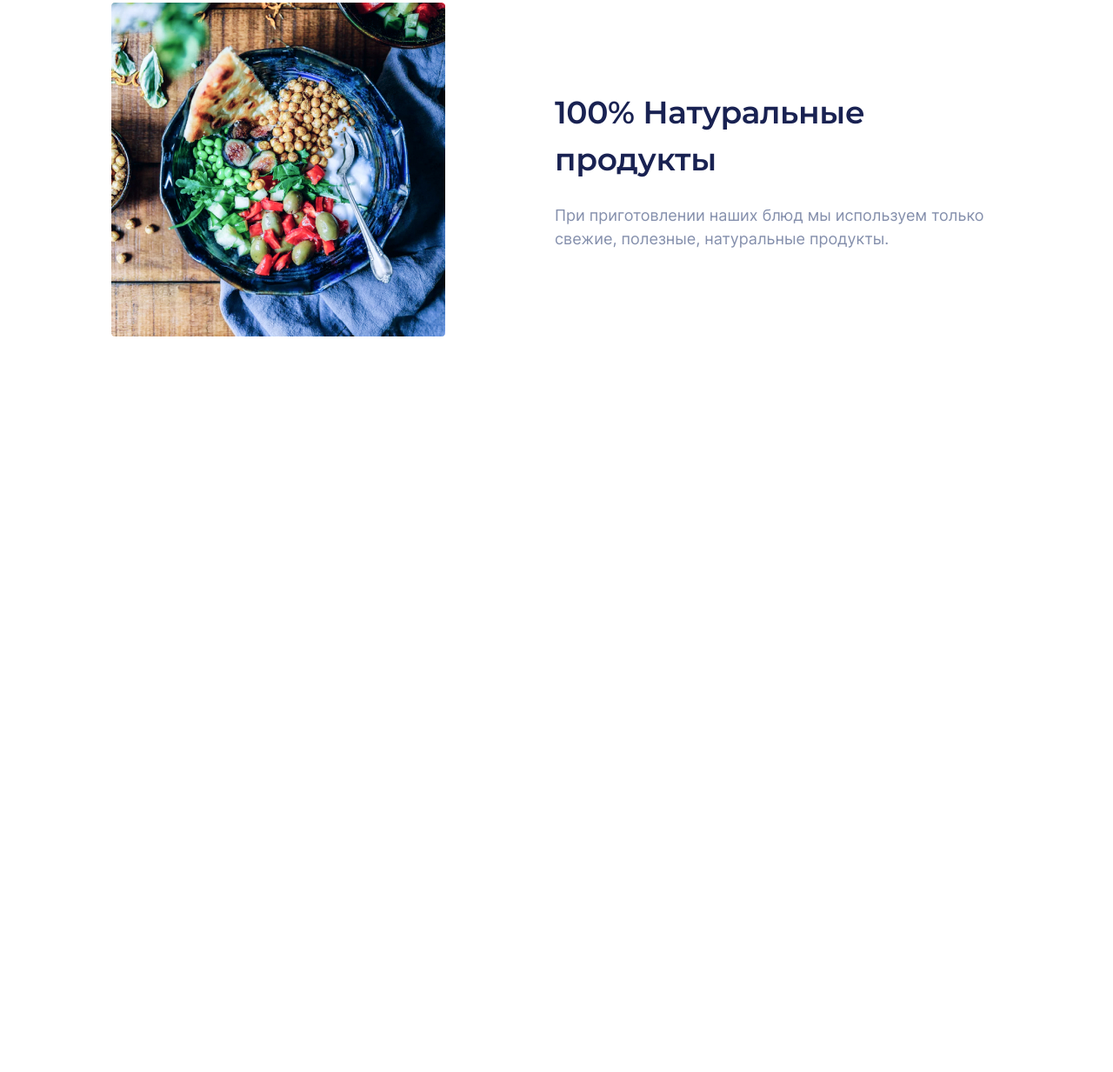
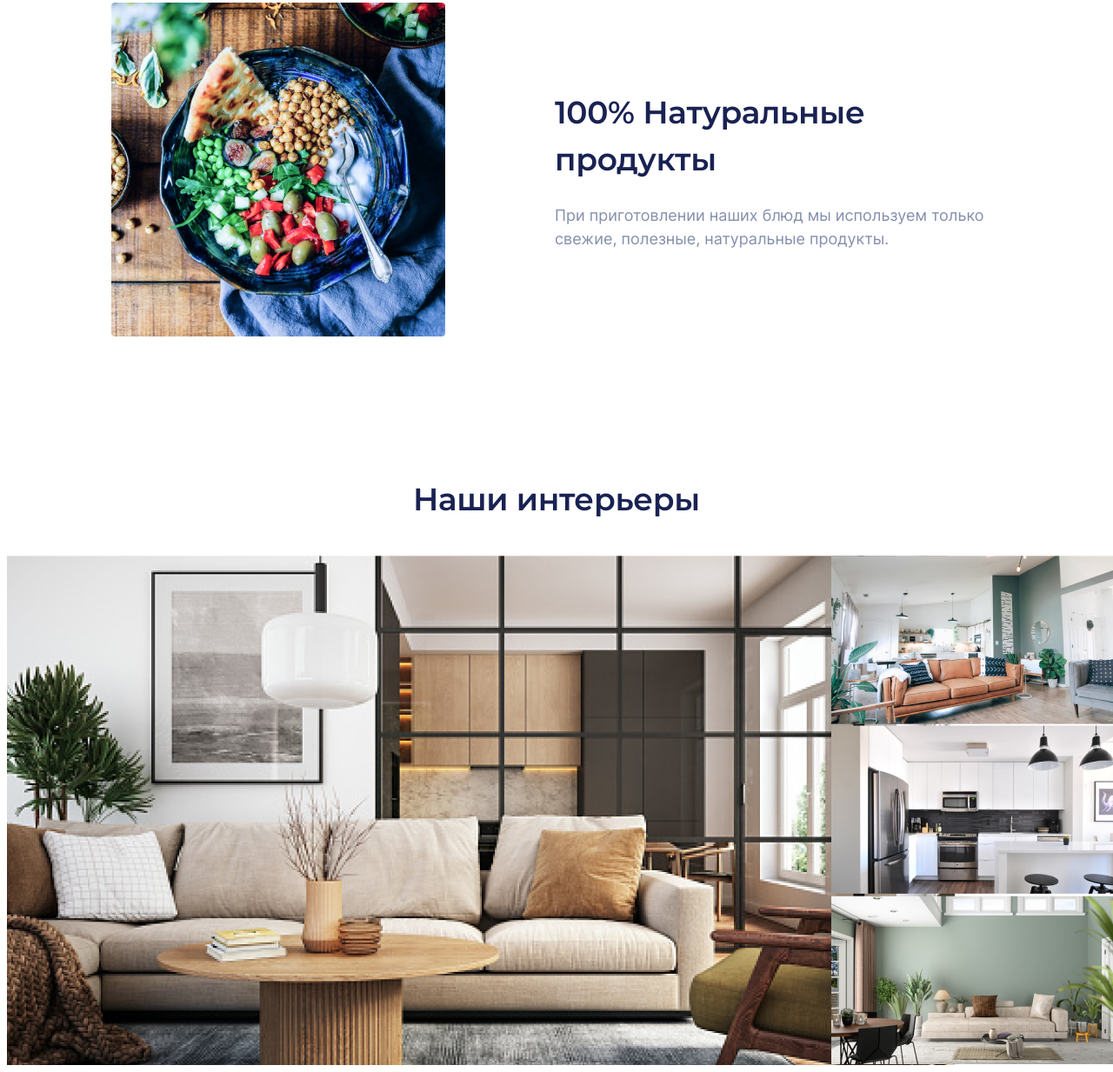
Before and after one commit to vstrogalev/hotel-booking, a plain HTML site: page index.html in a window 1280 px wide. Shown: the part 2219-3452 px from the top of the page at 87% size. Before the commit the page ends 2694 px from the top, so only its background shows below. Drawn offline with Linux system fonts and the light colour scheme.

Commit message:
Interiers is done

```diff
--- a/index.html
+++ b/index.html
@@ -75,6 +75,16 @@
         </div>
       </div>
     </section>
+
+    <section class="interiers">
+      <h2 class="section-title interiers__title">Наши интерьеры</h2>
+      <div class="interiers__collage">
+        <img src="images/interier-01.jpg" alt="Интерьер 1" class="interiers__image interiers__image_big">
+        <img src="images/interier-02.png" alt="Интерьер 2" class="interiers__image">
+        <img src="images/interier-03.png" alt="Интерьер 3" class="interiers__image">
+        <img src="images/interier-04.png" alt="Интерьер 4" class="interiers__image">
+      </div>
+    </section>
   </main>
 
   <footer class="footer">
--- a/styles/style.css
+++ b/styles/style.css
@@ -212,7 +212,33 @@
   gap: 126px;
 }
 
+.interiers {
+  padding-top: 80px;
+}
 
+.interiers__title {
+  text-align: center;
+  margin-bottom: 38px;
+}
+
+.interiers__collage {
+  margin: 0 auto;
+  height: 586px;
+  max-width: 1440px;
+  display: grid;
+  grid-template-columns: 75% 25%;
+  grid-template-rows: repeat(3, 1fr);
+}
+
+.interiers__image_big {
+  grid-column: 1/2;
+  grid-row: 1/4;
+}
+
+.interiers__image {
+  object-fit: cover;
+  object-position: center;
+}
 
 .footer {
 }
```
